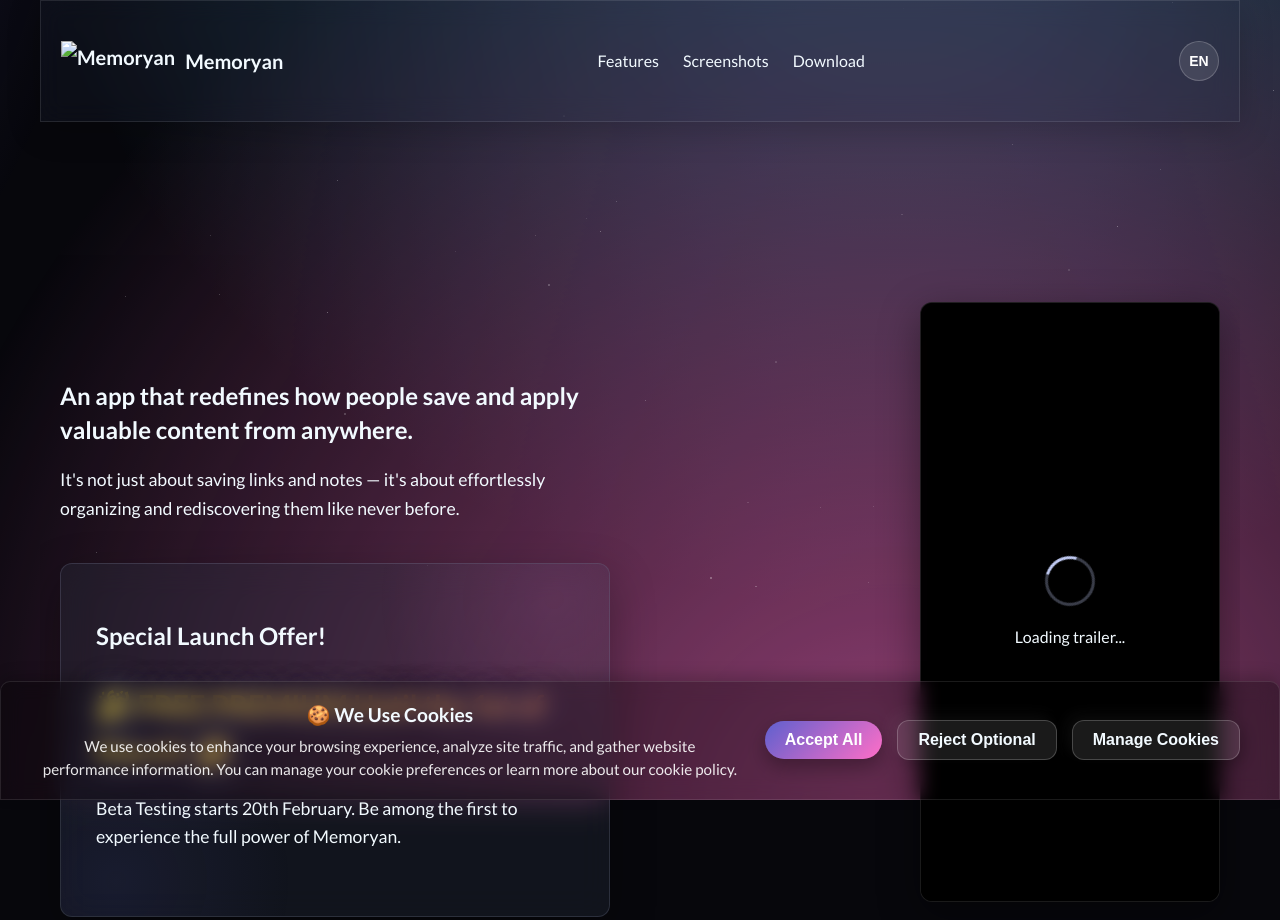
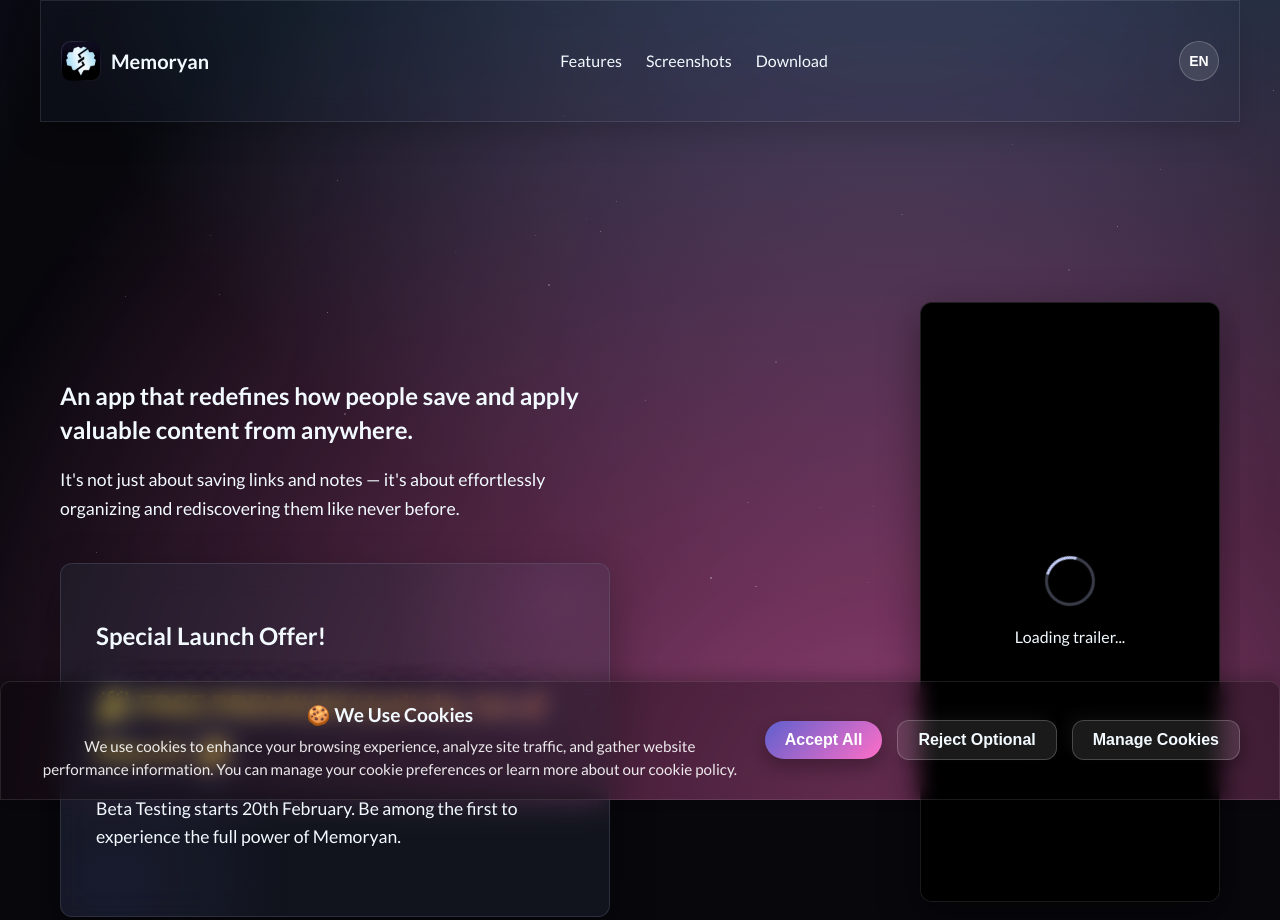
Before and after one commit to Mishan1603/memoryan-Website, a plain HTML site: page index.html in a window 1280 px wide. Shown: the top 920 px of the page. Drawn offline with nearby package versions, Linux system fonts and the light colour scheme.

Commit message:
Update index.html

```diff
--- a/index.html
+++ b/index.html
@@ -8,7 +8,7 @@
     <meta name="keywords" content="memoryan, memory, note-taking, bookmarks, productivity, app">
 
     <!-- Favicon -->
-    <link rel="icon" type="image/png" href="images/memoryan-logo-ios.png">
+    <link rel="icon" type="image/png" href="images/app-logo-clean.png">
 
     <!-- CSS -->
     <link rel="stylesheet" href="style.css">
@@ -28,7 +28,7 @@
     <!-- Header Section with Glassmorphism -->
     <header class="glass-panel main-header">
         <a href="#" class="header-logo-link" title="Memoryan">
-            <img src="images/memoryan-logo-ios.png" alt="Memoryan" class="logo">
+            <img src="images/app-logo-ios.png" alt="Memoryan" class="logo">
             <span class="header-app-name">Memoryan</span>
         </a>
         <nav class="header-nav">
```
